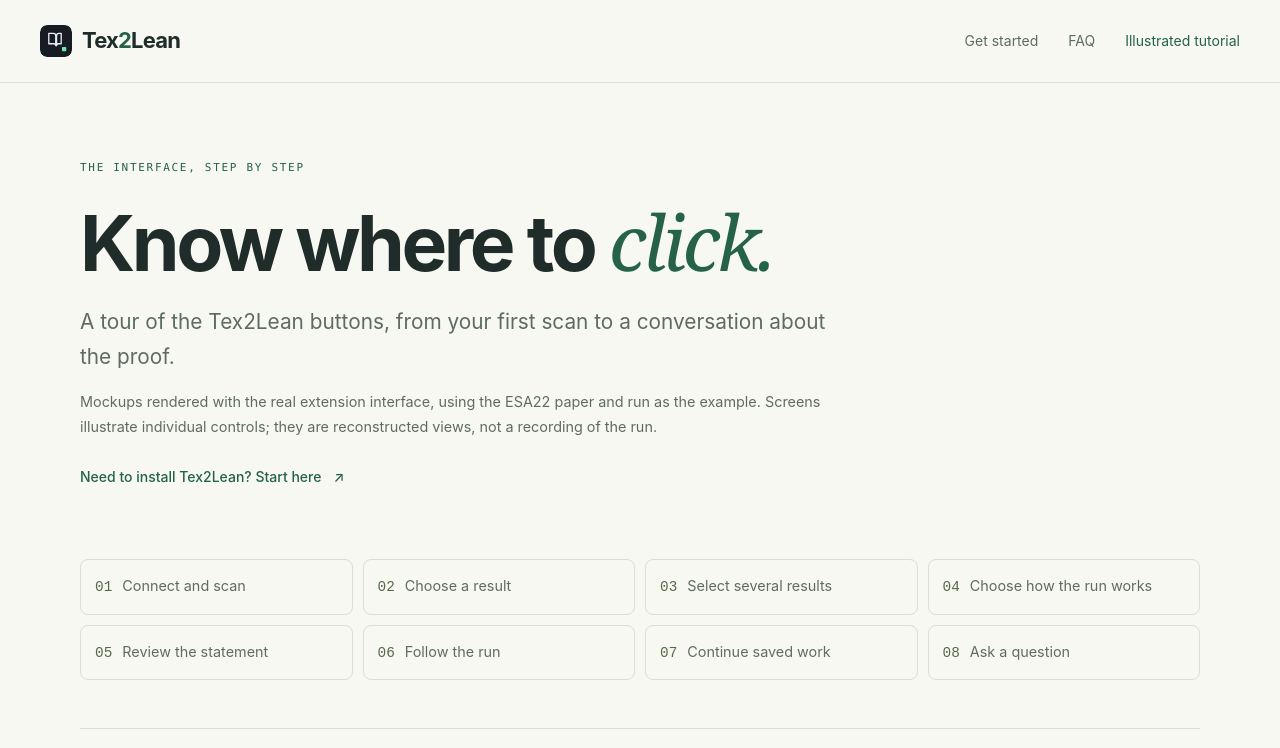
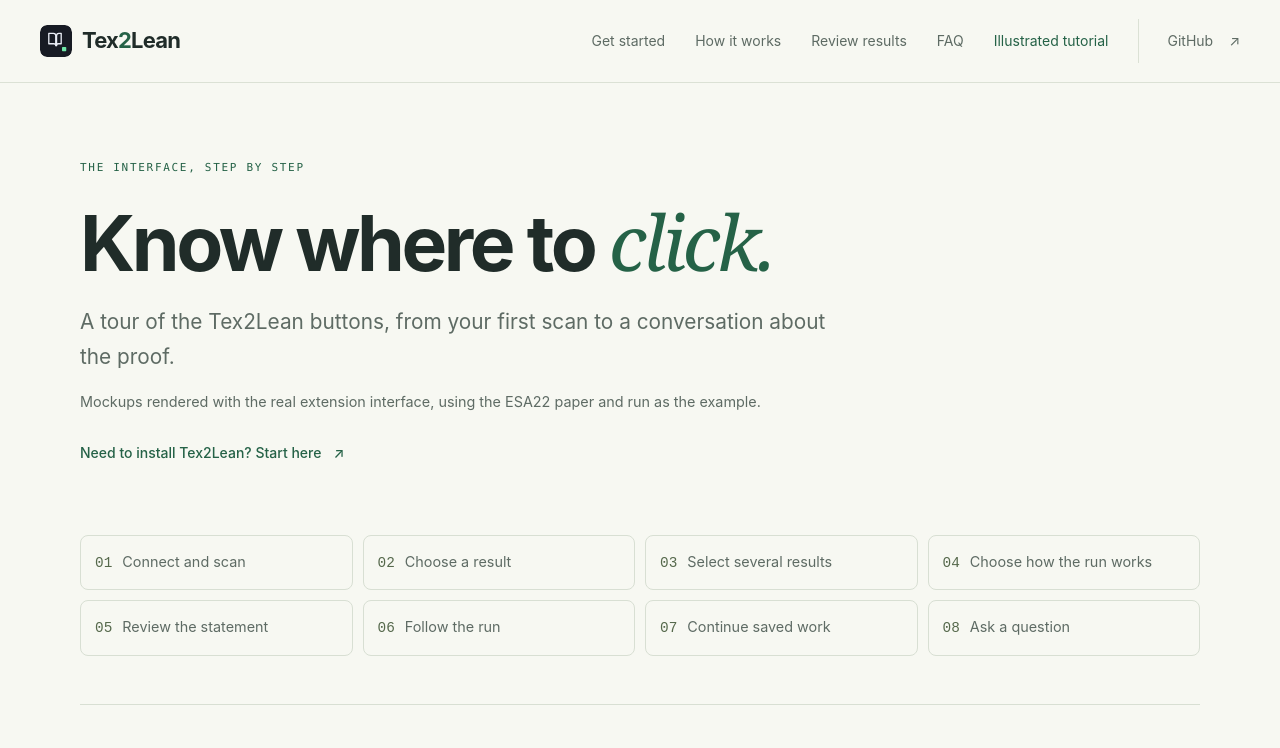
Before and after one commit to meelgroup/tex2lean-web, a website: page tutorial.html in a window 1280 px wide. Shown: the top 748 px of the page. Drawn offline with Linux system fonts and the light colour scheme.

Commit message:
Match tutorial navigation and simplify introduction

```diff
--- a/tutorial.html
+++ b/tutorial.html
@@ -35,8 +35,15 @@
         </button>
         <nav id="navigation" aria-label="Main navigation">
           <a href="index.html#getting-started">Get started</a
+          ><a href="index.html#workflow">How it works</a
+          ><a href="index.html#review">Review results</a
           ><a href="index.html#faq">FAQ</a
           ><a href="tutorial.html" aria-current="page">Illustrated tutorial</a>
+          <a
+            class="nav-external"
+            href="https://github.com/meelgroup/tex2lean-releases"
+            >GitHub <span aria-hidden="true">↗</span></a
+          >
         </nav>
       </div>
     </header>
@@ -50,8 +57,7 @@
         </p>
         <p class="capture-note">
           Mockups rendered with the real extension interface, using the ESA22
-          paper and run as the example. Screens illustrate individual controls;
-          they are reconstructed views, not a recording of the run.
+          paper and run as the example.
         </p>
         <p>
           <a class="text-link" href="index.html#getting-started"
```
